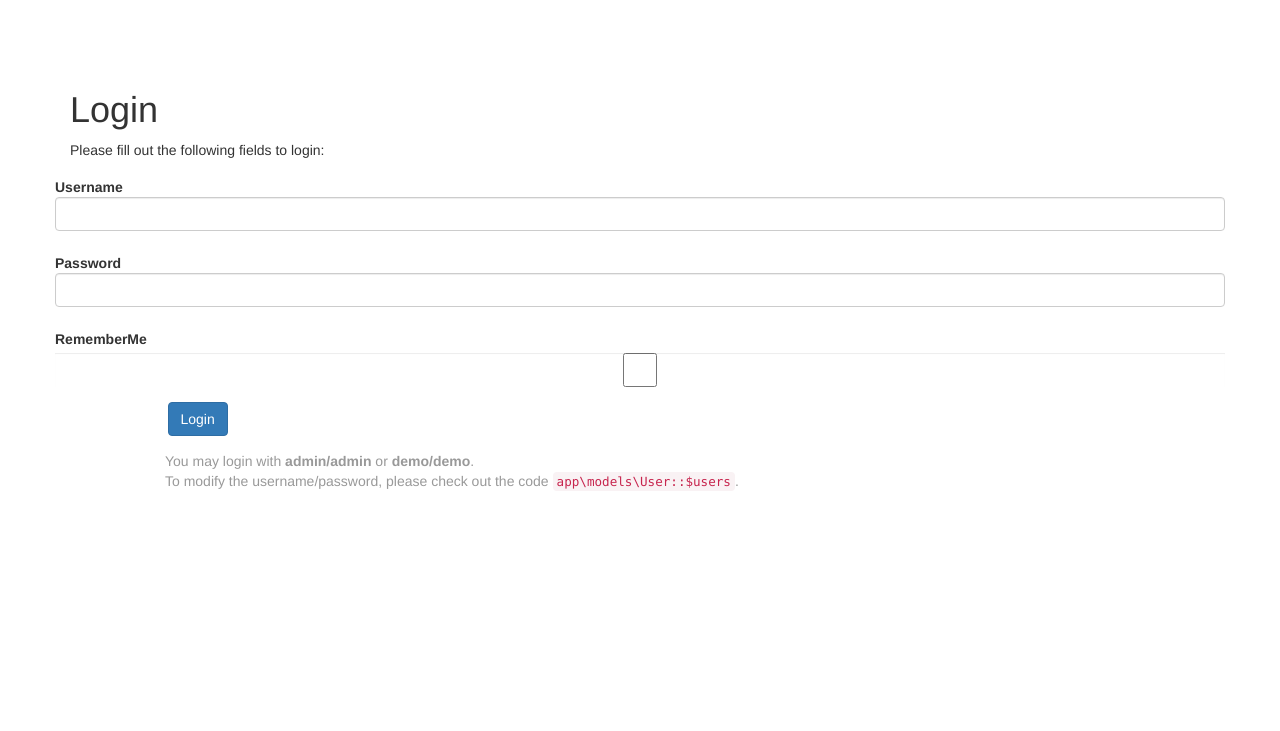
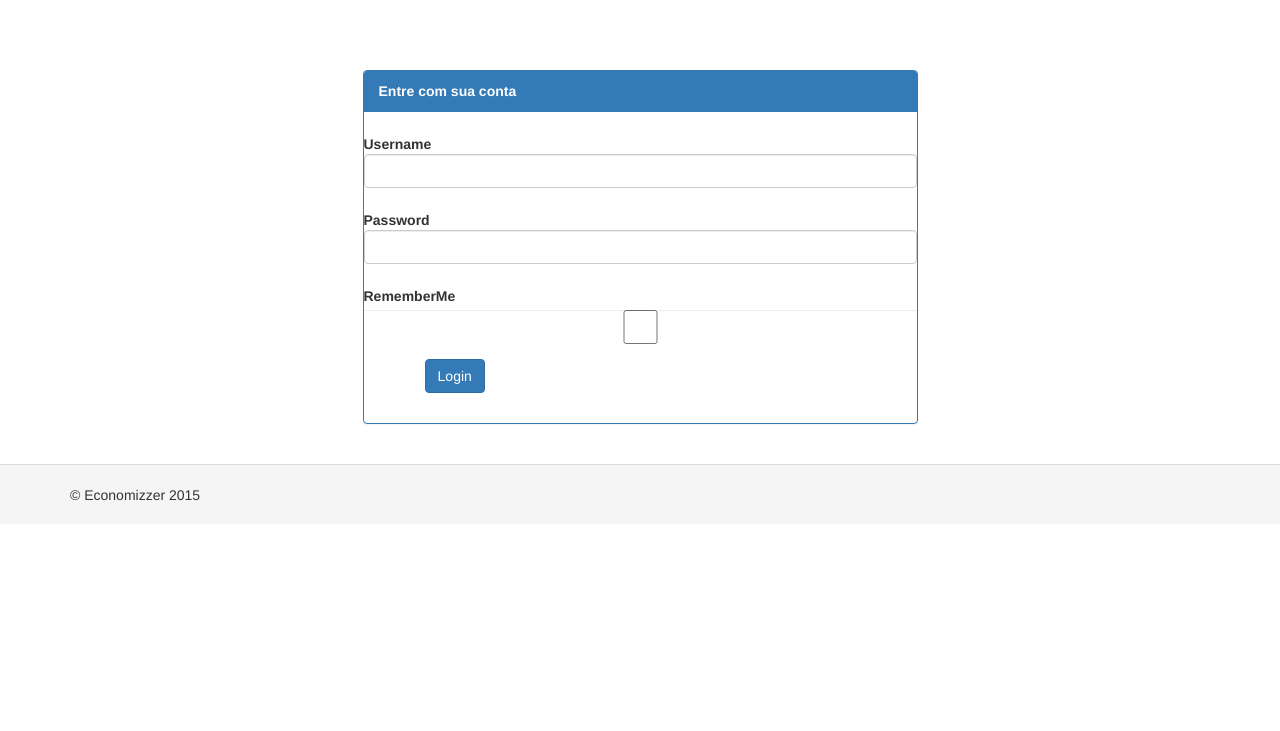
Before and after one commit to gugoan/economizzer, a Yii app: template views/site/login.php in a window 1280 px wide. Shown: the top 731 px of the page. Run offline with PHP 8.4 and a stand-in for Yii, Linux system fonts and the light colour scheme; the template is opened without the code that fills it, so the values that code supplies are empty; form fields are guessed from the names that the template uses; some libraries are stand-ins or nearby versions.

Commit message:
Login screen

```diff
--- a/views/cashbook/index.php
+++ b/views/cashbook/index.php
@@ -7,7 +7,7 @@ use yii\grid\GridView;
 /* @var $searchModel app\models\CashbookSearch */
 /* @var $dataProvider yii\data\ActiveDataProvider */
 
-$this->title = Yii::t('app', 'Cashbooks');
+$this->title = Yii::t('app', 'Lançamentos');
 $this->params['breadcrumbs'][] = $this->title;
 ?>
 <div class="cashbook-index">
--- a/views/layouts/main.php
+++ b/views/layouts/main.php
@@ -39,8 +39,7 @@ AppAsset::register($this);
                     ['label' => '<i class="fa fa-home"></i> Visão Geral', 'url' => ['/site/index']],
                     ['label' => '<i class="fa fa-usd"></i> Lançamentos', 'url' => ['/cashbook/index']],
                     ['label' => '<i class="fa fa-bullseye"></i> Metas', 'url' => ['/site/about']],
-                    [
-                    'label' => '<i class="fa fa-briefcase"></i> Opções',
+                    ['label' => '<i class="fa fa-briefcase"></i> Opções',
                     'items' => [
                          ['label' => '<i class="fa fa-briefcase"></i> Categoria', 'url' => ['category/index']],
                          ['label' => '<i class="fa fa-briefcase"></i> Tipo', 'url' => ['/type/index']],
--- a/views/site/login.php
+++ b/views/site/login.php
@@ -9,10 +9,12 @@ use yii\bootstrap\ActiveForm;
 $this->title = 'Login';
 $this->params['breadcrumbs'][] = $this->title;
 ?>
-<div class="site-login">
-    <h1><?= Html::encode($this->title) ?></h1>
+<div class="row">
+  <div class="col-md-6 col-md-offset-3">
 
-    <p>Please fill out the following fields to login:</p>
+    <div class="panel panel-primary">
+    <div class="panel-heading"><strong>Entre com sua conta</strong></div>
+    <div class="panel-body">
 
         <?php $form = ActiveForm::begin([
             'id' => 'login-form',
@@ -39,8 +41,6 @@ $this->params['breadcrumbs'][] = $this->title;
 
         <?php ActiveForm::end(); ?>
 
-    <div class="col-lg-offset-1" style="color:#999;">
-        You may login with <strong>admin/admin</strong> or <strong>demo/demo</strong>.<br>
-        To modify the username/password, please check out the code <code>app\models\User::$users</code>.
     </div>
     </div>
+    </div>
```
Lines whose indentation alone changed are shown as unchanged.
